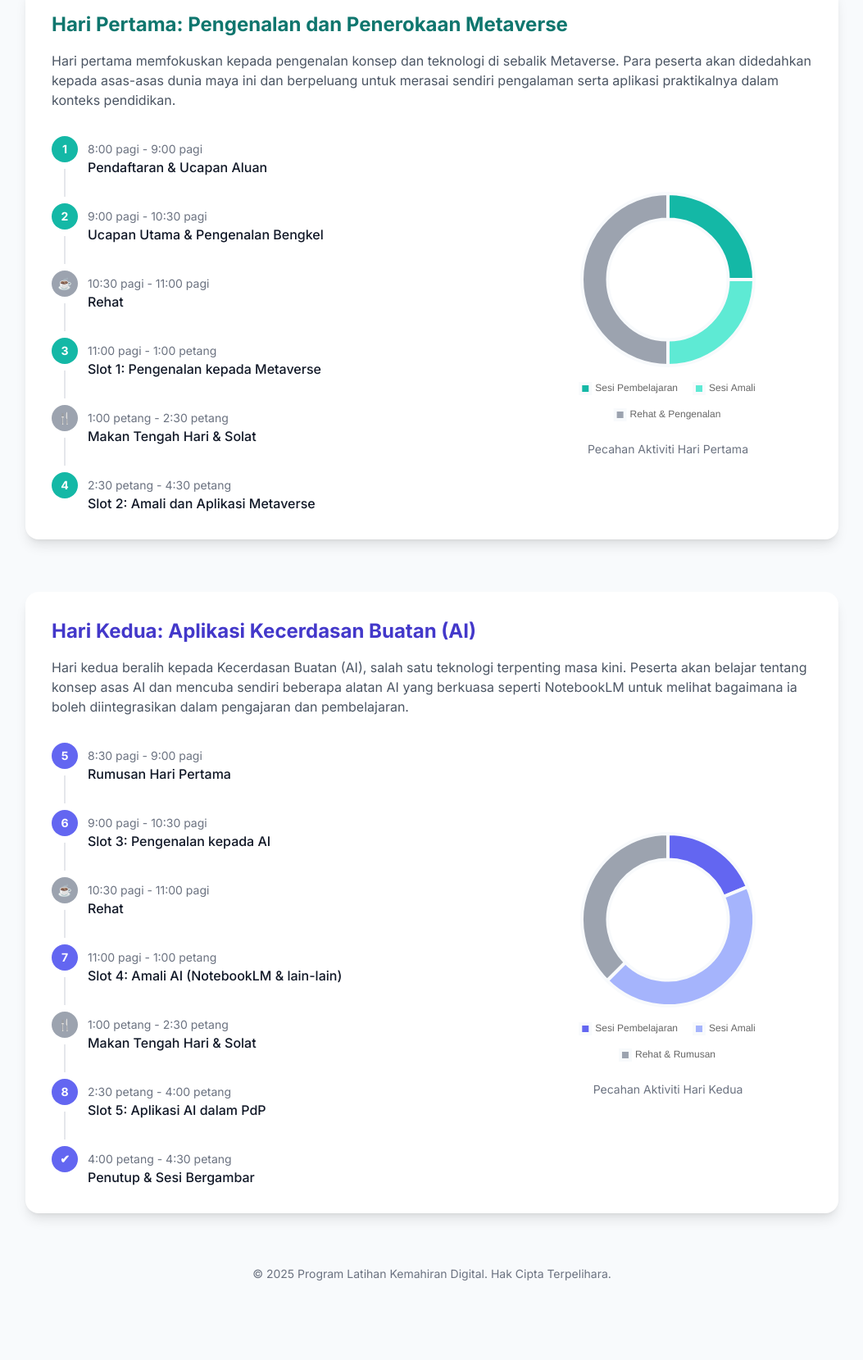
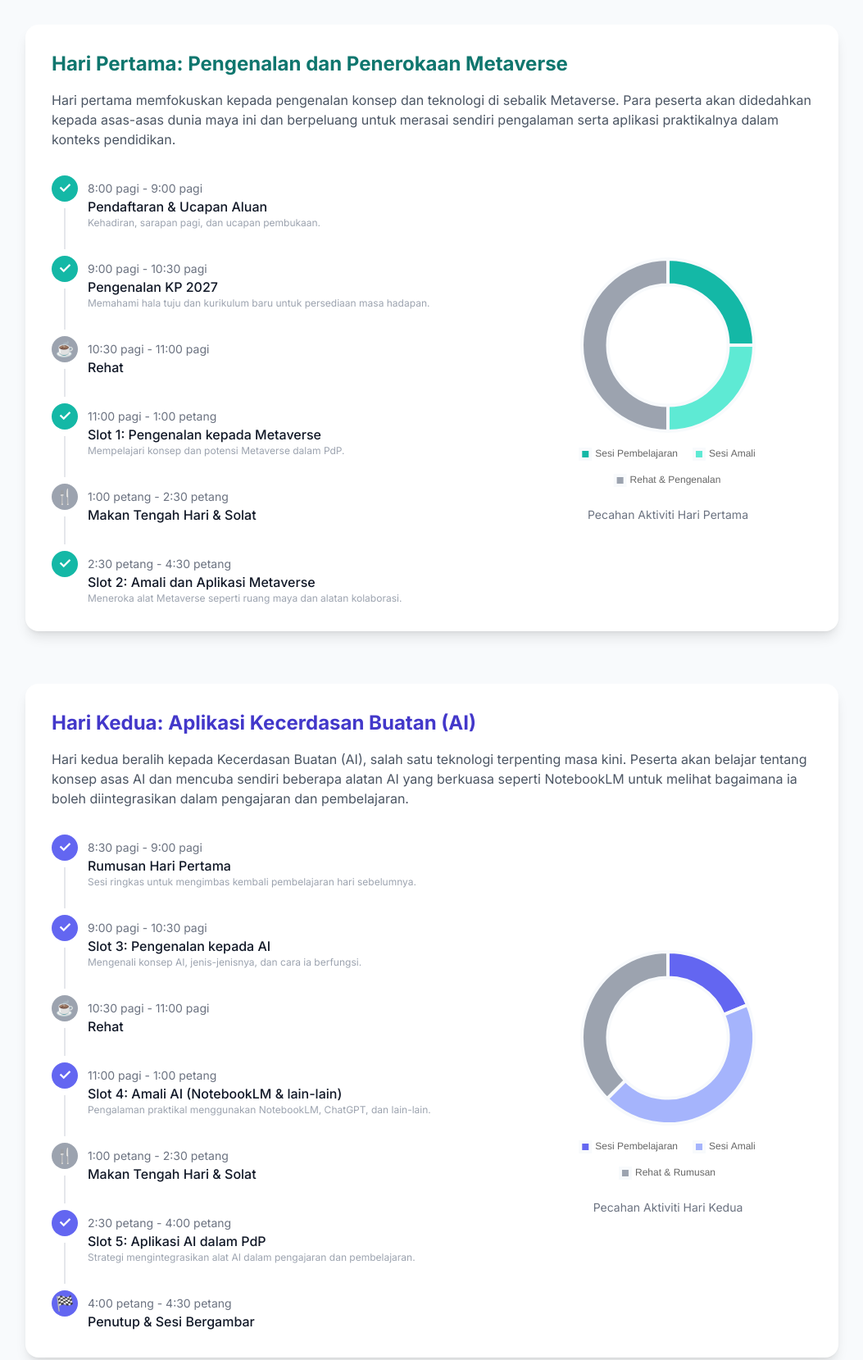
Before and after one commit to Samil-Mey/BengkelASKSKRBT, a plain HTML site: page index.html in a window 1280 px wide. Shown: the part 326-1985 px from the top of the page at 82% size, without its empty margins (113-1166 px from the left). Before the commit the page ends 1938 px from the top, so only its background shows below. Drawn offline with nearby package versions, Linux system fonts and the light colour scheme.

Commit message:
Update index.html

```diff
--- a/index.html
+++ b/index.html
@@ -9,8 +9,8 @@
     <link rel="preconnect" href="https://fonts.googleapis.com">
     <link rel="preconnect" href="https://fonts.gstatic.com" crossorigin>
     <link href="https://fonts.googleapis.com/css2?family=Inter:wght@400;500;600;700&display=swap" rel="stylesheet">
-    <!-- Chosen Palette: Warm Neutrals with Muted Teal Accent -->
-    <!-- Application Structure Plan: The application uses a single-page, vertical-scroll layout with sticky navigation buttons ('Hari 1', 'Hari 2') for quick access to thematic sections. This structure was chosen over a simple table to create a more guided and engaging user flow. Each day is presented as a distinct section with an introductory paragraph for context, followed by a visually organized timeline. This approach transforms the static schedule into an interactive narrative. Donut charts are included to provide a quick, scannable summary of how time is allocated each day, enhancing comprehension at a glance. The header has been updated to include a key clarification about facilitators. -->
+    <!-- Chosen Palette: Warm Neutrals with Muted Teal and Indigo Accents -->
+    <!-- Application Structure Plan: The application uses a single-page, vertical-scroll layout with sticky navigation buttons ('Hari 1', 'Hari 2') for quick access to thematic sections. This structure was chosen over a simple table to create a more guided and engaging user flow. Each day is presented as a distinct section with an introductory paragraph for context, followed by a visually organized timeline. This approach transforms the static schedule into an interactive narrative. Donut charts are included to provide a quick, scannable summary of how time is allocated each day, enhancing comprehension at a glance. The header has been updated to include a key clarification about facilitators with a more prominent visual style, and icons have been replaced with professional symbols. To address repetitiveness, each timeline item now includes a brief, descriptive subtitle to make the content more distinct. -->
     <!-- Visualization & Content Choices: Report Info: Daily schedule -> Goal: Organize/Inform -> Viz/Method: Styled HTML timeline (Flexbox divs) -> Interaction: Scroll-to-section via nav buttons -> Justification: More visually appealing and responsive than a standard table. Report Info: Time allocation per day -> Goal: Compare/Inform -> Viz/Method: Donut Chart -> Interaction: Hover tooltips showing activity and duration -> Justification: Provides a quick visual summary of the day's focus (e.g., theory vs. practical). Library: Chart.js for canvas-based charts. -->
     <!-- CONFIRMATION: NO SVG graphics used. NO Mermaid JS used. -->
     <style>
@@ -30,7 +30,9 @@
         <header class="text-center mb-12">
             <h1 class="text-3xl md:text-4xl font-bold text-gray-900">Bengkel Latihan Kemahiran Digital</h1>
             <p class="mt-2 text-lg text-gray-600">Guru RBT, ASK, SK serta Pegawai SISC+</p>
-            <p class="mt-4 text-sm text-red-600 font-semibold italic">Penceramah atau Fasilitator perlu disediakan oleh pihak PPD masing-masing.</p>
+            <div class="mt-6 bg-red-100 text-red-800 font-bold p-4 rounded-xl shadow-inner">
+                <p class="text-base sm:text-lg">Penceramah atau Fasilitator perlu disediakan oleh pihak PPD masing-masing.</p>
+            </div>
         </header>
 
         <nav class="sticky top-0 z-10 bg-white/80 backdrop-blur-md shadow-sm rounded-xl mb-12">
@@ -55,9 +57,9 @@
                                         <div class="relative pb-8">
                                             <span class="absolute top-4 left-4 -ml-px h-full w-0.5 bg-gray-200 timeline-line"></span>
                                             <div class="relative flex space-x-3">
-                                                <div><span class="h-8 w-8 rounded-full bg-teal-500 flex items-center justify-center ring-8 ring-white"><p class="text-white font-bold text-sm">1</p></span></div>
+                                                <div><span class="h-8 w-8 rounded-full bg-teal-500 flex items-center justify-center ring-8 ring-white"><p class="text-white font-bold text-lg">✓</p></span></div>
                                                 <div class="min-w-0 flex-1 pt-1.5 flex justify-between space-x-4">
-                                                    <div><p class="text-sm text-gray-500">8:00 pagi - 9:00 pagi</p><p class="font-medium text-gray-900">Pendaftaran & Ucapan Aluan</p></div>
+                                                    <div><p class="text-sm text-gray-500">8:00 pagi - 9:00 pagi</p><p class="font-medium text-gray-900">Pendaftaran & Ucapan Aluan</p><p class="text-xs text-gray-400">Kehadiran, sarapan pagi, dan ucapan pembukaan.</p></div>
                                                 </div>
                                             </div>
                                         </div>
@@ -66,9 +68,9 @@
                                         <div class="relative pb-8">
                                             <span class="absolute top-4 left-4 -ml-px h-full w-0.5 bg-gray-200 timeline-line"></span>
                                             <div class="relative flex space-x-3">
-                                                <div><span class="h-8 w-8 rounded-full bg-teal-500 flex items-center justify-center ring-8 ring-white"><p class="text-white font-bold text-sm">2</p></span></div>
+                                                <div><span class="h-8 w-8 rounded-full bg-teal-500 flex items-center justify-center ring-8 ring-white"><p class="text-white font-bold text-lg">✓</p></span></div>
                                                 <div class="min-w-0 flex-1 pt-1.5 flex justify-between space-x-4">
-                                                    <div><p class="text-sm text-gray-500">9:00 pagi - 10:30 pagi</p><p class="font-medium text-gray-900">Ucapan Utama & Pengenalan Bengkel</p></div>
+                                                    <div><p class="text-sm text-gray-500">9:00 pagi - 10:30 pagi</p><p class="font-medium text-gray-900">Pengenalan KP 2027</p><p class="text-xs text-gray-400">Memahami hala tuju dan kurikulum baru untuk persediaan masa hadapan.</p></div>
                                                 </div>
                                             </div>
                                         </div>
@@ -77,7 +79,7 @@
                                         <div class="relative pb-8">
                                             <span class="absolute top-4 left-4 -ml-px h-full w-0.5 bg-gray-200 timeline-line"></span>
                                             <div class="relative flex space-x-3">
-                                                <div><span class="h-8 w-8 rounded-full bg-gray-400 flex items-center justify-center ring-8 ring-white"><p class="text-white font-bold text-sm">☕</p></span></div>
+                                                <div><span class="h-8 w-8 rounded-full bg-gray-400 flex items-center justify-center ring-8 ring-white"><p class="text-white font-bold text-lg">☕</p></span></div>
                                                 <div class="min-w-0 flex-1 pt-1.5 flex justify-between space-x-4">
                                                     <div><p class="text-sm text-gray-500">10:30 pagi - 11:00 pagi</p><p class="font-medium text-gray-900">Rehat</p></div>
                                                 </div>
@@ -88,9 +90,9 @@
                                         <div class="relative pb-8">
                                             <span class="absolute top-4 left-4 -ml-px h-full w-0.5 bg-gray-200 timeline-line"></span>
                                             <div class="relative flex space-x-3">
-                                                <div><span class="h-8 w-8 rounded-full bg-teal-500 flex items-center justify-center ring-8 ring-white"><p class="text-white font-bold text-sm">3</p></span></div>
+                                                <div><span class="h-8 w-8 rounded-full bg-teal-500 flex items-center justify-center ring-8 ring-white"><p class="text-white font-bold text-lg">✓</p></span></div>
                                                 <div class="min-w-0 flex-1 pt-1.5 flex justify-between space-x-4">
-                                                    <div><p class="text-sm text-gray-500">11:00 pagi - 1:00 petang</p><p class="font-medium text-gray-900">Slot 1: Pengenalan kepada Metaverse</p></div>
+                                                    <div><p class="text-sm text-gray-500">11:00 pagi - 1:00 petang</p><p class="font-medium text-gray-900">Slot 1: Pengenalan kepada Metaverse</p><p class="text-xs text-gray-400">Mempelajari konsep dan potensi Metaverse dalam PdP.</p></div>
                                                 </div>
                                             </div>
                                         </div>
@@ -99,7 +101,7 @@
                                         <div class="relative pb-8">
                                             <span class="absolute top-4 left-4 -ml-px h-full w-0.5 bg-gray-200 timeline-line"></span>
                                             <div class="relative flex space-x-3">
-                                                <div><span class="h-8 w-8 rounded-full bg-gray-400 flex items-center justify-center ring-8 ring-white"><p class="text-white font-bold text-sm">🍴</p></span></div>
+                                                <div><span class="h-8 w-8 rounded-full bg-gray-400 flex items-center justify-center ring-8 ring-white"><p class="text-white font-bold text-lg">🍴</p></span></div>
                                                 <div class="min-w-0 flex-1 pt-1.5 flex justify-between space-x-4">
                                                     <div><p class="text-sm text-gray-500">1:00 petang - 2:30 petang</p><p class="font-medium text-gray-900">Makan Tengah Hari & Solat</p></div>
                                                 </div>
@@ -110,9 +112,9 @@
                                         <div class="relative pb-8">
                                              <span class="absolute top-4 left-4 -ml-px h-full w-0.5 bg-gray-200 timeline-line"></span>
                                             <div class="relative flex space-x-3">
-                                                <div><span class="h-8 w-8 rounded-full bg-teal-500 flex items-center justify-center ring-8 ring-white"><p class="text-white font-bold text-sm">4</p></span></div>
+                                                <div><span class="h-8 w-8 rounded-full bg-teal-500 flex items-center justify-center ring-8 ring-white"><p class="text-white font-bold text-lg">✓</p></span></div>
                                                 <div class="min-w-0 flex-1 pt-1.5 flex justify-between space-x-4">
-                                                    <div><p class="text-sm text-gray-500">2:30 petang - 4:30 petang</p><p class="font-medium text-gray-900">Slot 2: Amali dan Aplikasi Metaverse</p></div>
+                                                    <div><p class="text-sm text-gray-500">2:30 petang - 4:30 petang</p><p class="font-medium text-gray-900">Slot 2: Amali dan Aplikasi Metaverse</p><p class="text-xs text-gray-400">Meneroka alat Metaverse seperti ruang maya dan alatan kolaborasi.</p></div>
                                                 </div>
                                             </div>
                                         </div>
@@ -144,9 +146,9 @@
                                         <div class="relative pb-8">
                                             <span class="absolute top-4 left-4 -ml-px h-full w-0.5 bg-gray-200 timeline-line"></span>
                                             <div class="relative flex space-x-3">
-                                                <div><span class="h-8 w-8 rounded-full bg-indigo-500 flex items-center justify-center ring-8 ring-white"><p class="text-white font-bold text-sm">5</p></span></div>
+                                                <div><span class="h-8 w-8 rounded-full bg-indigo-500 flex items-center justify-center ring-8 ring-white"><p class="text-white font-bold text-lg">✓</p></span></div>
                                                 <div class="min-w-0 flex-1 pt-1.5 flex justify-between space-x-4">
-                                                    <div><p class="text-sm text-gray-500">8:30 pagi - 9:00 pagi</p><p class="font-medium text-gray-900">Rumusan Hari Pertama</p></div>
+                                                    <div><p class="text-sm text-gray-500">8:30 pagi - 9:00 pagi</p><p class="font-medium text-gray-900">Rumusan Hari Pertama</p><p class="text-xs text-gray-400">Sesi ringkas untuk mengimbas kembali pembelajaran hari sebelumnya.</p></div>
                                                 </div>
                                             </div>
                                         </div>
@@ -155,9 +157,9 @@
                                         <div class="relative pb-8">
                                             <span class="absolute top-4 left-4 -ml-px h-full w-0.5 bg-gray-200 timeline-line"></span>
                                             <div class="relative flex space-x-3">
-                                                <div><span class="h-8 w-8 rounded-full bg-indigo-500 flex items-center justify-center ring-8 ring-white"><p class="text-white font-bold text-sm">6</p></span></div>
+                                                <div><span class="h-8 w-8 rounded-full bg-indigo-500 flex items-center justify-center ring-8 ring-white"><p class="text-white font-bold text-lg">✓</p></span></div>
                                                 <div class="min-w-0 flex-1 pt-1.5 flex justify-between space-x-4">
-                                                    <div><p class="text-sm text-gray-500">9:00 pagi - 10:30 pagi</p><p class="font-medium text-gray-900">Slot 3: Pengenalan kepada AI</p></div>
+                                                    <div><p class="text-sm text-gray-500">9:00 pagi - 10:30 pagi</p><p class="font-medium text-gray-900">Slot 3: Pengenalan kepada AI</p><p class="text-xs text-gray-400">Mengenali konsep AI, jenis-jenisnya, dan cara ia berfungsi.</p></div>
                                                 </div>
                                             </div>
                                         </div>
@@ -166,7 +168,7 @@
                                         <div class="relative pb-8">
                                             <span class="absolute top-4 left-4 -ml-px h-full w-0.5 bg-gray-200 timeline-line"></span>
                                             <div class="relative flex space-x-3">
-                                                <div><span class="h-8 w-8 rounded-full bg-gray-400 flex items-center justify-center ring-8 ring-white"><p class="text-white font-bold text-sm">☕</p></span></div>
+                                                <div><span class="h-8 w-8 rounded-full bg-gray-400 flex items-center justify-center ring-8 ring-white"><p class="text-white font-bold text-lg">☕</p></span></div>
                                                 <div class="min-w-0 flex-1 pt-1.5 flex justify-between space-x-4">
                                                     <div><p class="text-sm text-gray-500">10:30 pagi - 11:00 pagi</p><p class="font-medium text-gray-900">Rehat</p></div>
                                                 </div>
@@ -177,9 +179,9 @@
                                         <div class="relative pb-8">
                                             <span class="absolute top-4 left-4 -ml-px h-full w-0.5 bg-gray-200 timeline-line"></span>
                                             <div class="relative flex space-x-3">
-                                                <div><span class="h-8 w-8 rounded-full bg-indigo-500 flex items-center justify-center ring-8 ring-white"><p class="text-white font-bold text-sm">7</p></span></div>
+                                                <div><span class="h-8 w-8 rounded-full bg-indigo-500 flex items-center justify-center ring-8 ring-white"><p class="text-white font-bold text-lg">✓</p></span></div>
                                                 <div class="min-w-0 flex-1 pt-1.5 flex justify-between space-x-4">
-                                                    <div><p class="text-sm text-gray-500">11:00 pagi - 1:00 petang</p><p class="font-medium text-gray-900">Slot 4: Amali AI (NotebookLM & lain-lain)</p></div>
+                                                    <div><p class="text-sm text-gray-500">11:00 pagi - 1:00 petang</p><p class="font-medium text-gray-900">Slot 4: Amali AI (NotebookLM & lain-lain)</p><p class="text-xs text-gray-400">Pengalaman praktikal menggunakan NotebookLM, ChatGPT, dan lain-lain.</p></div>
                                                 </div>
                                             </div>
                                         </div>
@@ -188,7 +190,7 @@
                                         <div class="relative pb-8">
                                             <span class="absolute top-4 left-4 -ml-px h-full w-0.5 bg-gray-200 timeline-line"></span>
                                             <div class="relative flex space-x-3">
-                                                <div><span class="h-8 w-8 rounded-full bg-gray-400 flex items-center justify-center ring-8 ring-white"><p class="text-white font-bold text-sm">🍴</p></span></div>
+                                                <div><span class="h-8 w-8 rounded-full bg-gray-400 flex items-center justify-center ring-8 ring-white"><p class="text-white font-bold text-lg">🍴</p></span></div>
                                                 <div class="min-w-0 flex-1 pt-1.5 flex justify-between space-x-4">
                                                     <div><p class="text-sm text-gray-500">1:00 petang - 2:30 petang</p><p class="font-medium text-gray-900">Makan Tengah Hari & Solat</p></div>
                                                 </div>
@@ -199,9 +201,9 @@
                                         <div class="relative pb-8">
                                             <span class="absolute top-4 left-4 -ml-px h-full w-0.5 bg-gray-200 timeline-line"></span>
                                             <div class="relative flex space-x-3">
-                                                <div><span class="h-8 w-8 rounded-full bg-indigo-500 flex items-center justify-center ring-8 ring-white"><p class="text-white font-bold text-sm">8</p></span></div>
+                                                <div><span class="h-8 w-8 rounded-full bg-indigo-500 flex items-center justify-center ring-8 ring-white"><p class="text-white font-bold text-lg">✓</p></span></div>
                                                 <div class="min-w-0 flex-1 pt-1.5 flex justify-between space-x-4">
-                                                    <div><p class="text-sm text-gray-500">2:30 petang - 4:00 petang</p><p class="font-medium text-gray-900">Slot 5: Aplikasi AI dalam PdP</p></div>
+                                                    <div><p class="text-sm text-gray-500">2:30 petang - 4:00 petang</p><p class="font-medium text-gray-900">Slot 5: Aplikasi AI dalam PdP</p><p class="text-xs text-gray-400">Strategi mengintegrasikan alat AI dalam pengajaran dan pembelajaran.</p></div>
                                                 </div>
                                             </div>
                                         </div>
@@ -209,7 +211,7 @@
                                      <li class="timeline-item">
                                         <div class="relative pb-8">
                                             <div class="relative flex space-x-3">
-                                                <div><span class="h-8 w-8 rounded-full bg-indigo-500 flex items-center justify-center ring-8 ring-white"><p class="text-white font-bold text-sm">✔</p></span></div>
+                                                <div><span class="h-8 w-8 rounded-full bg-indigo-500 flex items-center justify-center ring-8 ring-white"><p class="text-white font-bold text-lg">🏁</p></span></div>
                                                 <div class="min-w-0 flex-1 pt-1.5 flex justify-between space-x-4">
                                                     <div><p class="text-sm text-gray-500">4:00 petang - 4:30 petang</p><p class="font-medium text-gray-900">Penutup & Sesi Bergambar</p></div>
                                                 </div>
@@ -238,8 +240,12 @@
 
     <script>
         document.addEventListener('DOMContentLoaded', function () {
-            const day1Ctx = document.getElementById('day1Chart').getContext('2d');
-            const day2Ctx = document.getElementById('day2Chart').getContext('2d');
+            const day1Canvas = document.getElementById('day1Chart');
+            const day2Canvas = document.getElementById('day2Chart');
+
+            if (day1Canvas && day2Canvas) {
+                const day1Ctx = day1Canvas.getContext('2d');
+                const day2Ctx = day2Canvas.getContext('2d');
 
                 const chartOptions = {
                     responsive: true,
@@ -281,9 +287,9 @@
                             label: 'Pembahagian Masa Hari 1',
                             data: [2, 2, 4],
                             backgroundColor: [
-                            '#14b8a6', // teal-500
-                            '#5eead4', // teal-300
-                            '#9ca3af'  // gray-400
+                                '#14b8a6',
+                                '#5eead4',
+                                '#9ca3af'
                             ],
                             borderColor: '#f8fafc',
                             borderWidth: 4
@@ -300,9 +306,9 @@
                             label: 'Pembahagian Masa Hari 2',
                             data: [1.5, 3.5, 3],
                             backgroundColor: [
-                            '#6366f1', // indigo-500
-                            '#a5b4fc', // indigo-300
-                            '#9ca3af'  // gray-400
+                                '#6366f1',
+                                '#a5b4fc',
+                                '#9ca3af'
                             ],
                             borderColor: '#f8fafc',
                             borderWidth: 4
@@ -310,6 +316,9 @@
                     },
                     options: chartOptions
                 });
+            } else {
+                console.error("Elemen kanvas tidak ditemui.");
+            }
         });
     </script>
 
```
Lines whose indentation alone changed are shown as unchanged.
